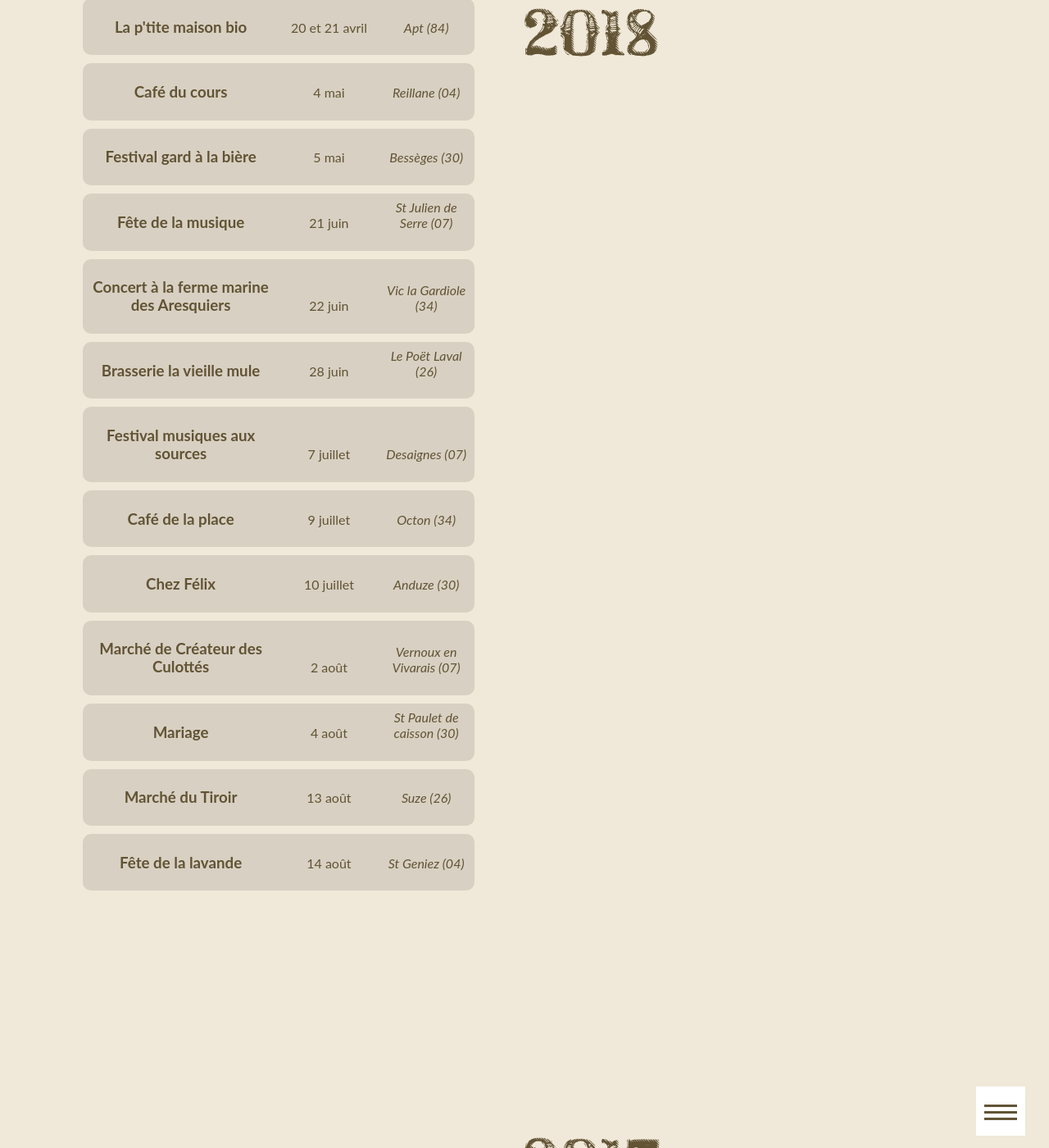
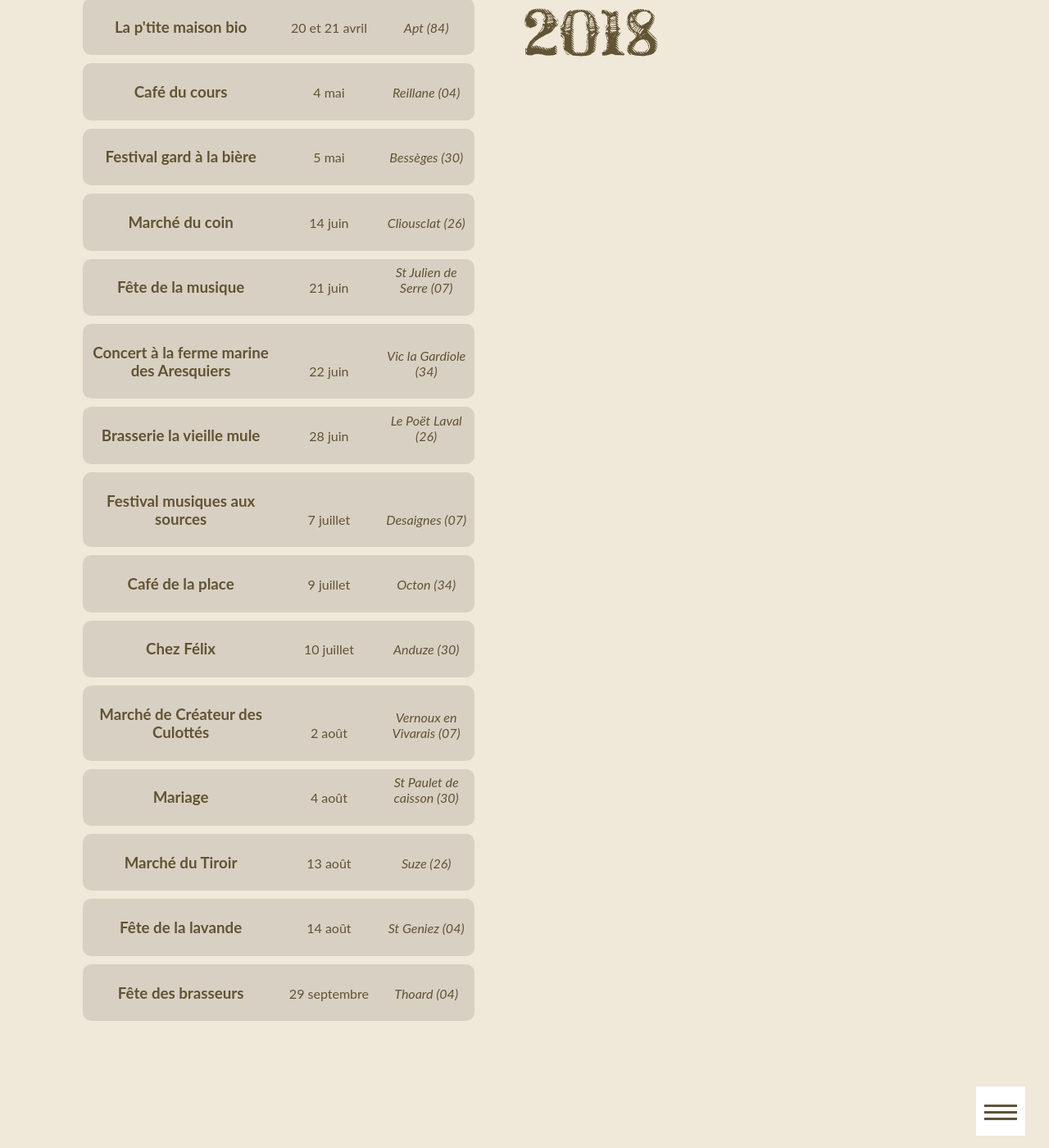
Before and after one commit to ftmftrs/ftmftrs.github.io, a Jekyll site: the page built from concert/index.html, in a window 1280 px wide and 1400 px high, scrolled down 1056 px. Shown: the whole window at 82% size. Built offline with Jekyll 4.4.1, drawn with Linux system fonts in a browser that asks for light colours; Markdown is read by kramdown in place of the engine named in the settings; comment, search, counter and statistics services are not loaded.

Commit message:
Update concerts.yml

```diff
--- a/_data/concerts.yml
+++ b/_data/concerts.yml
@@ -12,6 +12,10 @@
     - title: Festival gard à la bière
       date: 5 mai
       address: Bessèges (30)
+
+    - title: Marché du coin
+      date: 14 juin
+      address: Cliousclat (26)
 
     - title: Fête de la musique
       date: 21 juin
@@ -52,6 +56,10 @@
     - title: Fête de la lavande
       date: 14 août
       address: St Geniez (04)
+
+    - title: Fête des brasseurs
+      date: 29 septembre
+      address: Thoard (04)
 
 - name: 2017
   dates:
```
